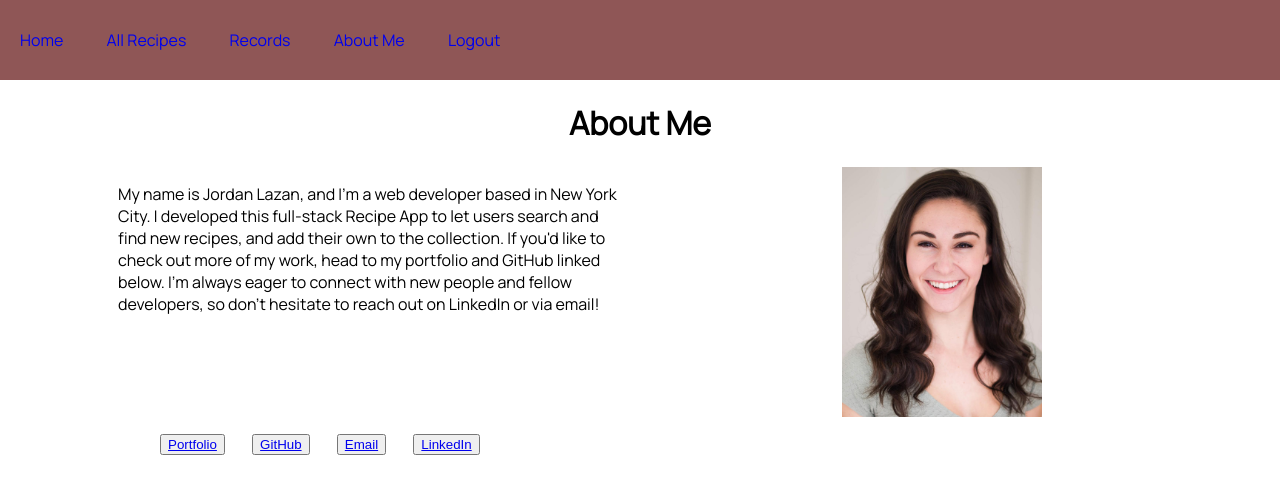
After one commit to jordanl412/recipe-app, a Django app: page /about/ in a window 1280 px wide. The commit adds this page. Shown: the top 494 px of the page. Run offline with Django 4.2, Linux system fonts and the light colour scheme; a user stored in the database is signed in; some libraries are stand-ins or nearby versions.

Commit message:
Added about page and navbar

```diff
--- a/src_recipe_project/recipe_project/settings.py
+++ b/src_recipe_project/recipe_project/settings.py
@@ -119,7 +119,10 @@ USE_TZ = True
 # Static files (CSS, JavaScript, Images)
 # https://docs.djangoproject.com/en/4.2/howto/static-files/
 
-STATIC_URL = 'static/'
+STATIC_URL = '/static/'
+STATICFILES_DIRS = [
+    BASE_DIR / 'static'
+]
 MEDIA_URL = '/media/'
 MEDIA_ROOT = BASE_DIR / 'media'
 
--- /dev/null
+++ b/src_recipe_project/recipes/templates/recipes/about.html
@@ -0,0 +1,118 @@
+{% load static %}
+
+<!DOCTYPE html>
+<html lang="en">
+    <head>
+        <meta charset="UTF-8" />
+        <meta name="viewport" content="width=device-width, initial-scale=1.0" />
+        <title>Recipes List</title>
+        <script src="https://kit.fontawesome.com/78cfbdb533.js" crossorigin="anonymous"></script>
+        <link rel="stylesheet" href="https://fonts.googleapis.com/css?family=Manrope">
+        <link rel="stylesheet" href="/static/style.css">
+        <style>
+            body {
+                display: flex;
+                flex-direction: column;
+                align-items: center;
+                justify-content: center;
+                height: 100%;
+                font-family: 'Manrope';
+                margin-top: 80px;
+            }
+
+            h1 {
+                align-items: center;
+                justify-content: center;
+                text-align: center;
+            }
+
+            .about-me {
+                padding-left: 30px;
+                padding-right: 30px;
+                flex: 1;
+                display: flex;
+                justify-content: center;
+            }
+            .about-me-paragraph {
+                padding-right: 20px;
+                padding-left: 80px;
+            }
+            .links-container {
+                padding-left: 140px;
+                flex: 1;
+            }
+            .link-button {
+                margin: 12px;
+            }
+            .headshot {
+                float: right;
+                flex: 1;
+                justify-content: center;
+                text-align: center;
+                padding-left: 200px;
+                padding-right: 200px;
+                padding-bottom: 0px;
+            }
+        </style>
+    </head>
+    <body>
+        <header>
+            <div class="topnav">
+                <a class="active" href="/">Home</a>
+                <a href="/recipes">All Recipes</a>
+                <a href="/recipes/records">Records</a>
+                <a href="/about">About Me</a>
+                <a href="{% url 'logout' %}">Logout</a>
+            </div>
+        </header>
+        <main>
+            <h1>About Me</h1>
+            <div class="about-me">
+                <p class="about-me-paragraph">
+                    My name is Jordan Lazan, and I'm a web developer based in New York City.
+                    I developed this full-stack Recipe App to let users search and find new recipes,
+                    and add their own to the collection. If you'd like to check out more of my work,
+                    head to my portfolio and GitHub linked below. I'm always eager to connect
+                    with new people and fellow developers, so don't hesitate to reach out
+                    on LinkedIn or via email!
+                </p>
+                <div class="headshot">
+                    <img src="{% static 'recipes/images/headshot.jpeg' %}" height="250" width="200" alt="headshot">
+                </div>
+            </div>
+            <div class="links-container">
+                <button class="link-button">
+                  <a
+                    href="https://www.jordanlazan.com"
+                    target="_blank"
+                    rel="noopener">
+                    Portfolio
+                    </a>
+                </button>
+                <button class="link-button">
+                  <a
+                    href="https://github.com/jordanl412"
+                    target="_blank"
+                    rel="noopener">
+                    GitHub
+                    </a>
+                </button>
+                <button class="link-button">
+                  <a
+                    href="mailto:jordanlazan@gmail.com"
+                    target="_blank"
+                    rel="noopener">
+                    Email
+                    </a>
+                </button>
+                <button class="link-button">
+                  <a
+                    href="https://linkedin.com/in/jordanlazan"
+                    target="_blank"
+                    rel="noopener">
+                    LinkedIn
+                    </a>
+                </button>
+        </main>
+    </body>
+</html>
--- a/src_recipe_project/recipes/urls.py
+++ b/src_recipe_project/recipes/urls.py
@@ -4,6 +4,7 @@ from .views import (
     RecipeListView,
     RecipeDetailView,
     records,
+    about,
 )
 
 app_name = 'recipes'
@@ -12,5 +13,6 @@ urlpatterns = [
     path('', home, name='home'),
     path('recipes/', RecipeListView.as_view(), name='recipes_list'),
     path('list/<pk>', RecipeDetailView.as_view(), name='recipes_detail'),
-    path('recipes/records', records, name='records')
+    path('recipes/records', records, name='records'),
+    path('about/', about, name='about'),
 ]
--- a/src_recipe_project/recipes/views.py
+++ b/src_recipe_project/recipes/views.py
@@ -62,6 +62,9 @@ def records(request):
     # Load the recipes/record.html page using the above prepared data
     return render(request, 'recipes/records.html', context)
 
+@login_required
+def about(request):
+    return render(request, 'recipes/about.html')
 
 '''
 @login_required
--- /dev/null
+++ b/src_recipe_project/static/style.css
@@ -0,0 +1,16 @@
+
+
+  header {
+    background-color: rgba(88, 4, 4, 0.67);
+    position: fixed;
+    top: 0;
+    left: 0;
+    right: 0;
+    height: 80px;
+    display: flex;
+    align-items: center;
+}
+header a {
+    margin: 20px;
+    text-decoration: none;
+}
```
Also changed, not shown: src_recipe_project/recipes/templates/recipes/recipes_detail.html (+11 -9 lines), src_recipe_project/recipes/templates/recipes/recipes_list.html (+16 -16 lines), src_recipe_project/recipes/templates/recipes/records.html (+12 -7 lines), src_recipe_project/db.sqlite3, src_recipe_project/recipes/static/recipes/images/headshot.jpeg (added).
